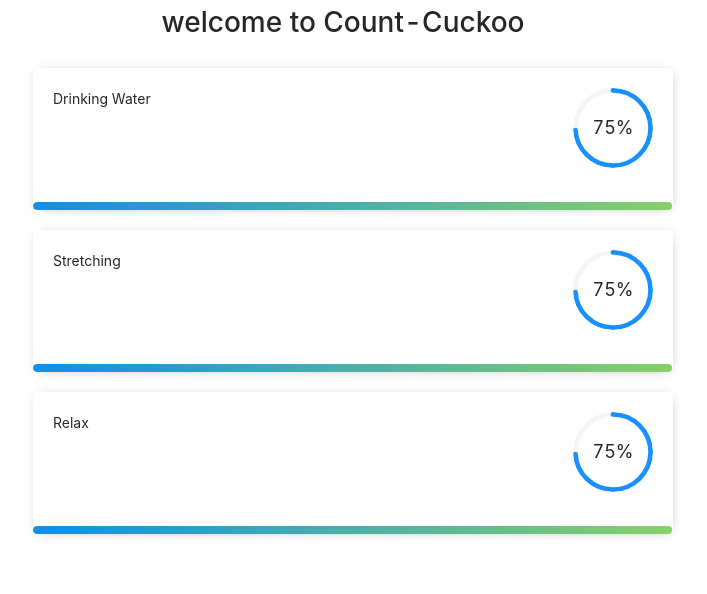
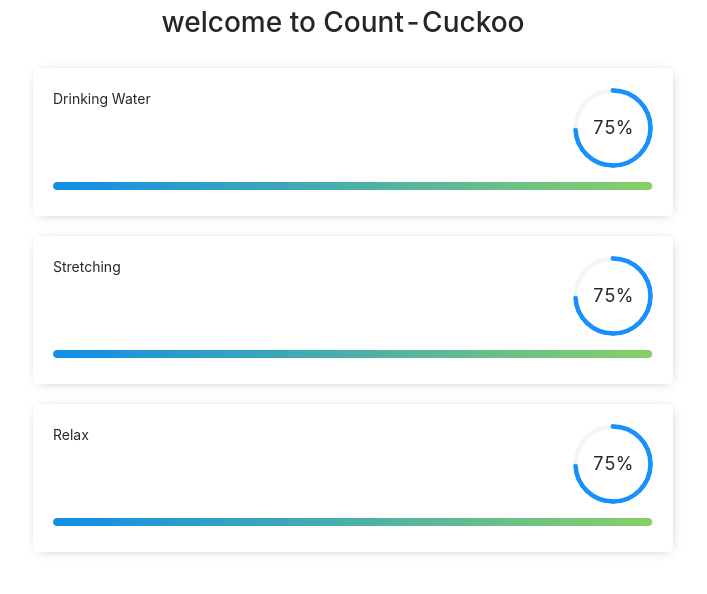
Before and after one commit to omkrpt/cuckoo-dooku, a React (Create React App) app: page / in a window 1280 px wide. Shown: the top 594 px of the page, without its empty margins (297-1004 px from the left). Built offline with nearby package versions, Linux system fonts and the light colour scheme; the HTML template or start-up script is replaced by a standard one.

Commit message:
fixing the progress bar alignment

```diff
--- a/src/components/style.css
+++ b/src/components/style.css
@@ -21,9 +21,8 @@
     position: absolute;
     left: 0;
     bottom: 0;
-    height: 16px;
 }
 
-.card .ant-progress-line{
-    position: unset;
+.card .ant-progress-inner {
+    display: block;
 }
```
